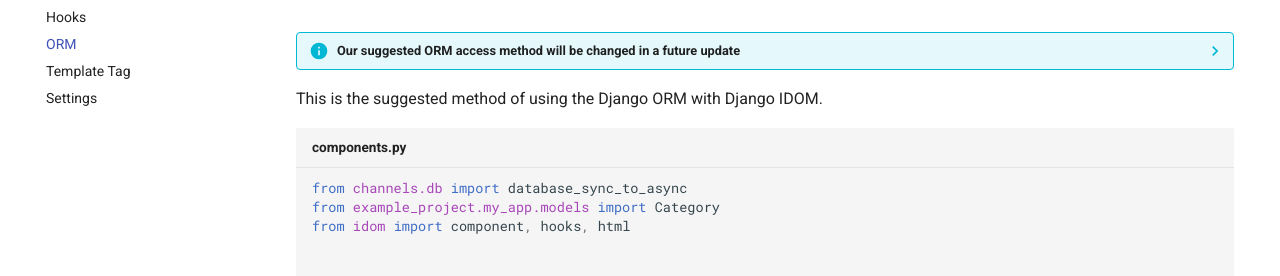
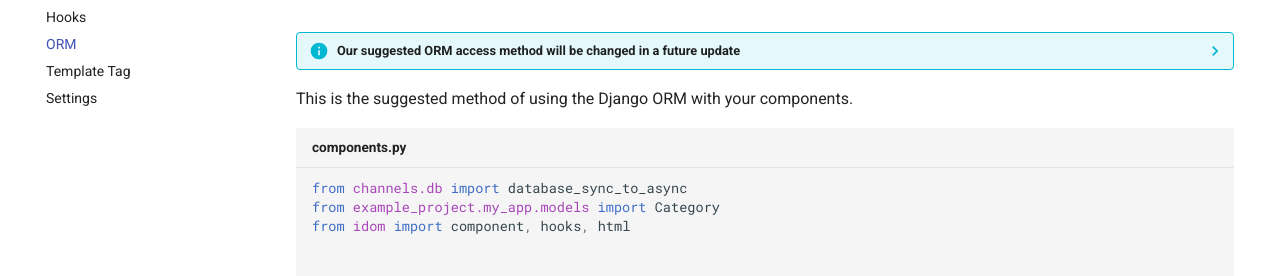
Before and after one commit to reactive-python/reactpy-django, an MkDocs documentation site: the page built from docs/features/orm.md, in a window 1280 px wide and 978 px high. Shown: the part 196-472 px from the top of the window. Built offline with MkDocs 1.6.1 and Material for MkDocs 9.7.7, drawn with Linux system fonts in a browser that asks for light colours; comment, search, counter and statistics services are not loaded.

Commit message:
remove repetitious wording

````diff
--- a/docs/features/orm.md
+++ b/docs/features/orm.md
@@ -6,7 +6,7 @@
 
     Check out [idom-team/django-idom#79](https://github.com/idom-team/django-idom/issues/79) for more information.
 
-This is the suggested method of using the Django ORM with Django IDOM.
+This is the suggested method of using the Django ORM with your components.
 
 ```python title="components.py"
 from channels.db import database_sync_to_async
````
